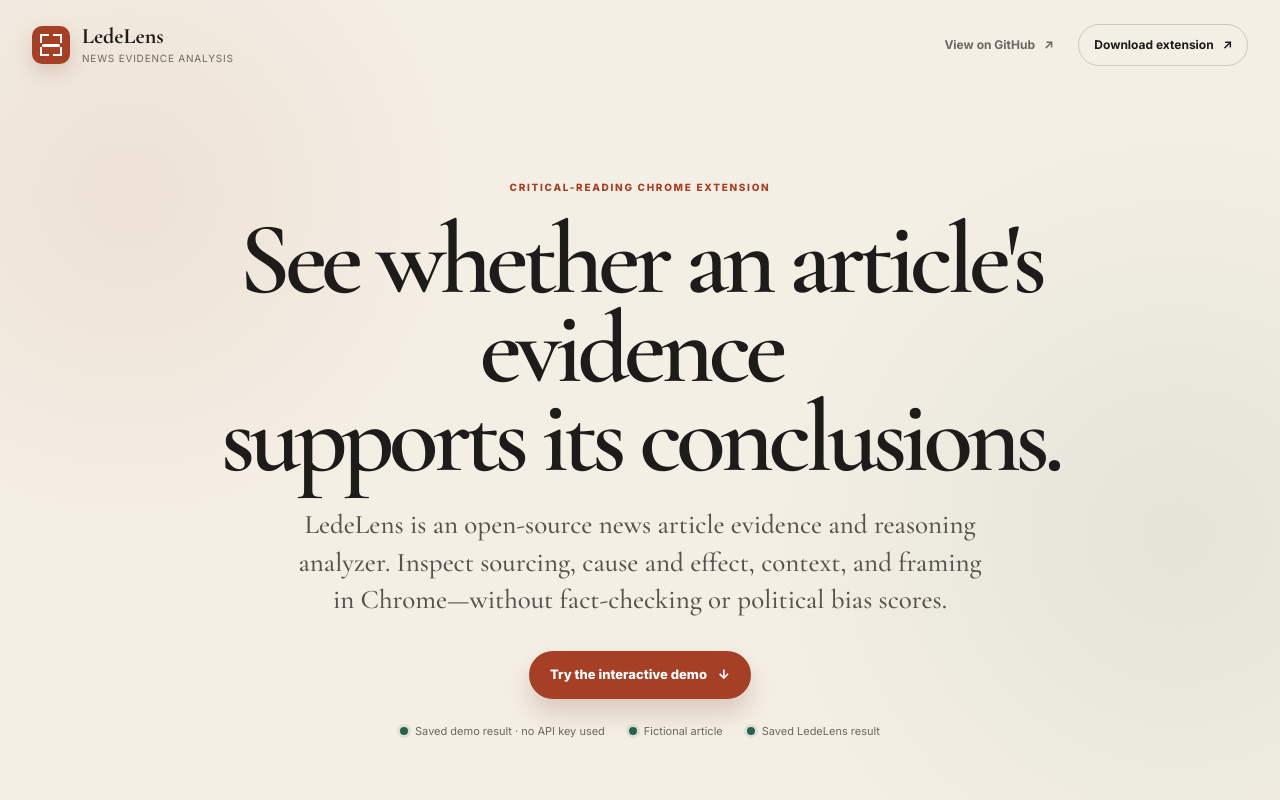
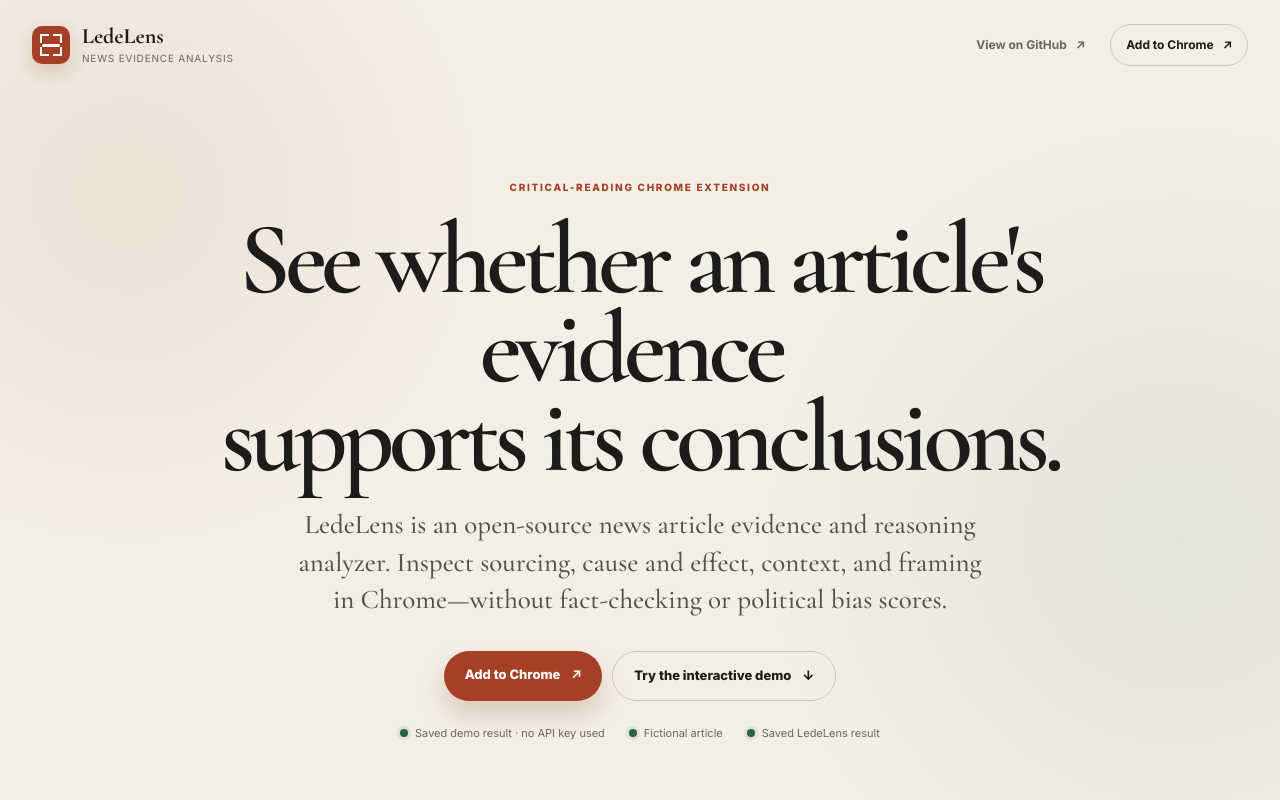
Before and after one commit to biaoxie/lede-lens, a Next.js app in the folder demo-site/: page / in a window 1280 px wide. Shown: the top 800 px of the page. Built offline with nearby package versions, Linux system fonts and the light colour scheme.

Commit message:
Link published Chrome Web Store extension

```diff
--- a/demo-site/app/DemoExperience.tsx
+++ b/demo-site/app/DemoExperience.tsx
@@ -400,8 +400,13 @@
           >
             View on GitHub <span>↗</span>
           </a>
-          <a className="store-link" href="https://github.com/biaoxie/lede-lens/releases/latest">
-            Download extension <span>↗</span>
+          <a
+            className="store-link"
+            href="https://chromewebstore.google.com/detail/aedlaaeahdhcklnbojnhhghikdjimkei"
+            target="_blank"
+            rel="noreferrer"
+          >
+            Add to Chrome <span>↗</span>
           </a>
         </nav>
       </header>
@@ -410,7 +415,16 @@
         <p className="intro-kicker">Critical-reading Chrome extension</p>
         <h1>See whether an article&apos;s evidence{"\u00a0"}<br />supports its conclusions.</h1>
         <p>LedeLens is an open-source news article evidence and reasoning analyzer. Inspect sourcing, cause and effect, context, and framing in Chrome—without fact-checking or political bias scores.</p>
-        <button type="button" onClick={openDemo}>Try the interactive demo <span>↓</span></button>
+        <div className="intro-actions">
+          <a
+            href="https://chromewebstore.google.com/detail/aedlaaeahdhcklnbojnhhghikdjimkei"
+            target="_blank"
+            rel="noreferrer"
+          >
+            Add to Chrome <span>↗</span>
+          </a>
+          <button type="button" onClick={openDemo}>Try the interactive demo <span>↓</span></button>
+        </div>
         <div className="intro-proof">
           <span><StatusDot /> Saved demo result · no API key used</span>
           <span><StatusDot /> Fictional article</span>
@@ -493,6 +507,7 @@
           <Link href="/guides/evaluate-evidence-in-a-news-article">Reading guide</Link>
           <Link href="/install">Install</Link>
           <Link href="/privacy">Privacy</Link>
+          <a href="https://chromewebstore.google.com/detail/aedlaaeahdhcklnbojnhhghikdjimkei" target="_blank" rel="noreferrer">Chrome Web Store ↗</a>
           <a href="https://github.com/biaoxie/lede-lens" target="_blank" rel="noreferrer">GitHub ↗</a>
         </nav>
       </footer>
--- a/demo-site/app/InfoPage.tsx
+++ b/demo-site/app/InfoPage.tsx
@@ -41,6 +41,7 @@
         <p><strong>LedeLens</strong> helps readers inspect reasoning without deciding what to believe.</p>
         <div>
           <Link href="/">Try the interactive demo</Link>
+          <a href="https://chromewebstore.google.com/detail/aedlaaeahdhcklnbojnhhghikdjimkei" target="_blank" rel="noreferrer">Add to Chrome ↗</a>
           <Link href="/guides/evaluate-evidence-in-a-news-article">Read the evidence guide</Link>
           <a href="https://github.com/biaoxie/lede-lens" target="_blank" rel="noreferrer">View source on GitHub ↗</a>
         </div>
--- a/demo-site/app/globals.css
+++ b/demo-site/app/globals.css
@@ -179,7 +179,8 @@
   line-height: 1.4;
 }
 
-.demo-intro > button,
+.intro-actions > a,
+.intro-actions > button,
 .analyze-button {
   border: 0;
   border-radius: 999px;
@@ -190,13 +191,30 @@
   cursor: pointer;
 }
 
-.demo-intro > button {
+.intro-actions {
+  display: flex;
+  justify-content: center;
+  flex-wrap: wrap;
+  gap: 10px;
   margin-top: 32px;
+}
+
+.intro-actions > a,
+.intro-actions > button {
   padding: 14px 21px;
   font-size: 13px;
-}
-
-.demo-intro > button span { margin-left: 8px; }
+  text-decoration: none;
+}
+
+.intro-actions > button {
+  border: 1px solid #cfc7ba;
+  background: transparent;
+  color: var(--ink);
+  box-shadow: none;
+}
+
+.intro-actions > a span,
+.intro-actions > button span { margin-left: 8px; }
 
 .intro-proof {
   display: flex;
--- a/demo-site/app/install/page.tsx
+++ b/demo-site/app/install/page.tsx
@@ -13,20 +13,32 @@
     <InfoPage
       eyebrow="Chrome extension"
       title="Install LedeLens."
-      introduction="LedeLens is awaiting Chrome Web Store approval. Until the listing is available, install the packaged extension from the latest GitHub release."
+      introduction="LedeLens is available from the Chrome Web Store. Install it in one click, then choose the OpenAI model you want to use for analysis."
     >
       <section className="install-callout">
-        <h2>Download the latest release</h2>
-        <p>The release includes a Chrome-ready ZIP and an installation guide. No source-code build is required.</p>
-        <a className="primary-info-link" href="https://github.com/biaoxie/lede-lens/releases/latest">Download from GitHub Releases ↗</a>
+        <h2>Get LedeLens from the Chrome Web Store</h2>
+        <p>Install the published extension directly in Chrome. No source-code download or build step is required.</p>
+        <a
+          className="primary-info-link"
+          href="https://chromewebstore.google.com/detail/aedlaaeahdhcklnbojnhhghikdjimkei"
+          target="_blank"
+          rel="noreferrer"
+        >
+          Add to Chrome ↗
+        </a>
       </section>
 
       <ol className="process-list compact">
-        <li><span>01</span><div><h2>Extract the ZIP</h2><p>Download the latest packaged release and expand it on your computer.</p></div></li>
-        <li><span>02</span><div><h2>Open Chrome Extensions</h2><p>Visit <code>chrome://extensions</code> and enable Developer mode.</p></div></li>
-        <li><span>03</span><div><h2>Load LedeLens</h2><p>Select “Load unpacked,” choose the extracted folder, and pin LedeLens from Chrome’s Extensions menu.</p></div></li>
-        <li><span>04</span><div><h2>Choose a model</h2><p>Enter a restricted OpenAI project key, load the compatible GPT-5 models available to it, and confirm your selection.</p></div></li>
+        <li><span>01</span><div><h2>Install the extension</h2><p>Open the Chrome Web Store listing and select “Add to Chrome.”</p></div></li>
+        <li><span>02</span><div><h2>Open an article</h2><p>Select the LedeLens toolbar icon while viewing an article-like webpage.</p></div></li>
+        <li><span>03</span><div><h2>Choose a model</h2><p>Enter a restricted OpenAI project key, load the compatible GPT-5 models available to it, and confirm your selection.</p></div></li>
+        <li><span>04</span><div><h2>Analyze the article</h2><p>Choose “Analyze article” to open a source-linked report beside the page.</p></div></li>
       </ol>
+
+      <section>
+        <h2>Prefer a manual install?</h2>
+        <p>Download the latest Chrome-ready ZIP from <a href="https://github.com/biaoxie/lede-lens/releases/latest">GitHub Releases</a> and follow the included installation guide.</p>
+      </section>
 
       <section>
         <h2>Requirements</h2>
--- a/demo-site/app/layout.tsx
+++ b/demo-site/app/layout.tsx
@@ -93,8 +93,11 @@
       alternateName: "LedeLens – Article Analysis",
       url: siteUrl,
       downloadUrl:
-        "https://github.com/biaoxie/lede-lens/releases/latest",
-      sameAs: ["https://github.com/biaoxie/lede-lens"],
+        "https://chromewebstore.google.com/detail/aedlaaeahdhcklnbojnhhghikdjimkei",
+      sameAs: [
+        "https://chromewebstore.google.com/detail/aedlaaeahdhcklnbojnhhghikdjimkei",
+        "https://github.com/biaoxie/lede-lens",
+      ],
       applicationCategory: "EducationalApplication",
       applicationSubCategory: "Media literacy and critical reading",
       operatingSystem: "Google Chrome",
```
Also changed, not shown: 2 other files (tests, documents, lock files or other folders).
